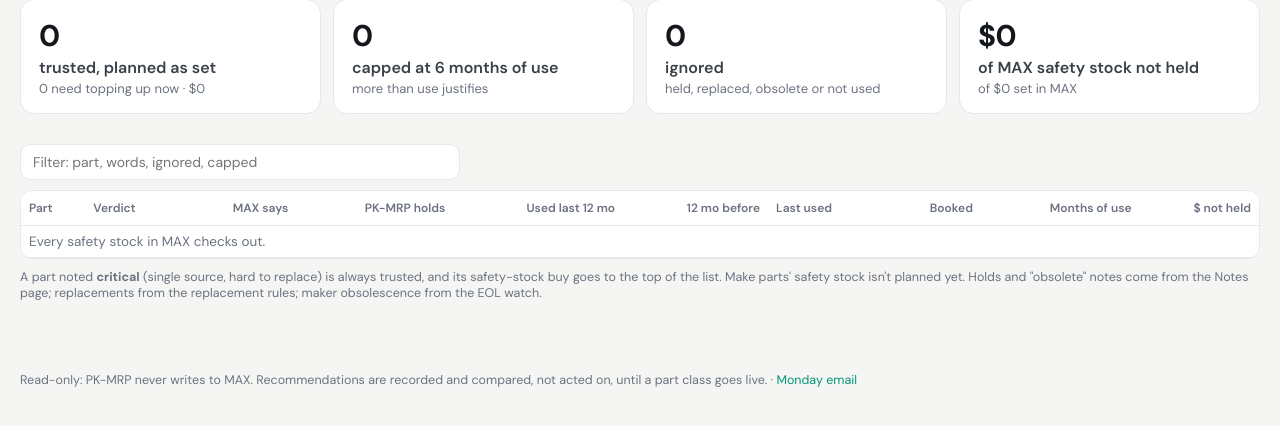
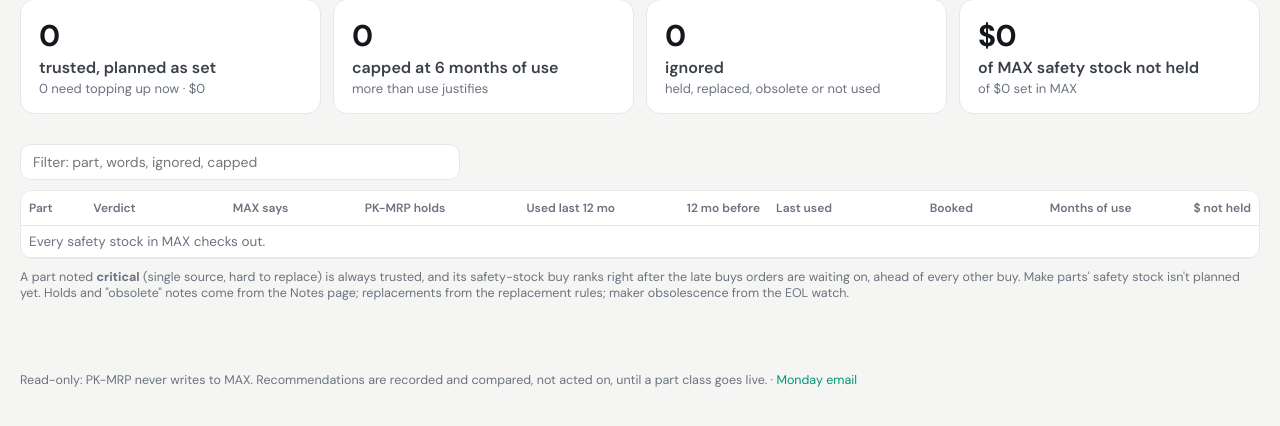
Before and after one commit to jaredPK1/PK-MRP, a Flask app: page /safety-stock in a window 1280 px wide. Shown: the part 314-740 px from the top of the page. Run offline with Flask 3, Linux system fonts and the light colour scheme.

Commit message:
Critical safety stock ranks after late order buys
A critical part's safety-stock buy went to the very top of the list, so
on 11-04 three of them held slots 1-3 with "Place today" and "protects
$13.1M" while 48 buys orders are waiting on were late. Rob read them as
emergencies; nothing was short. Now late order buys rank first, then
critical safety-stock buys, then the other order buys, then plain
safety stock. The chip says "Restore safety stock" instead of a
place-by date, and the card says the orders rely on it, none short.

Co-Authored-By: Claude Opus 5.5 <noreply@anthropic.com>

```diff
--- a/pkmrp/web/app.py
+++ b/pkmrp/web/app.py
@@ -47,6 +47,15 @@ def _when(place_by, today):
     if days == 0:
         return "Place today", "today"
     return f"By {d:%a %-d %b}", "soon"
+
+
+def _buy_when(b, today):
+    """The place-by chip for a buy. A critical part's safety-stock-only buy is
+    dated today, but no order is waiting on it: "Place today" read as an
+    emergency next to the orders it protects."""
+    if b.get("critical") and b.get("ss_only"):
+        return "Restore safety stock", "soon"
+    return _when(b["place_by"], today)
 
 
 def _money2(v):
@@ -298,7 +307,7 @@ def create_app():
         snap, on_hold = without_held(snap)
         buys = snap["buys"]
         for b in buys:
-            b["when"], b["tone"] = _when(b["place_by"], today)
+            b["when"], b["tone"] = _buy_when(b, today)
         email = request.headers.get("X-Auth-Request-Email", "")
         name = _first_name(email)
         h = snap["headline"]
@@ -341,7 +350,7 @@ def create_app():
             if not who or (who == "-" and not owner(b["part"])) or owner(b["part"]) == who
         ]
         for b in rows:
-            b["when"], b["tone"] = _when(b["place_by"], today)
+            b["when"], b["tone"] = _buy_when(b, today)
         return render_template(
             "buys.html",
             snap=snap,
--- a/pkmrp/web/templates/_why.html
+++ b/pkmrp/web/templates/_why.html
@@ -25,7 +25,7 @@
     {% endif %}
     {% set sz = b.sizing or {} %}<div><span class="lbl">Do</span> Order <b>{{ b.qty|qty }}</b>{% if b.packs %} ({{ b.packs }} {{ b.pack_uom or 'pack' }} of {{ b.pack_qty|qty }}){% endif %}{% if s.vendor %} from <b>{{ s.vendor|title }}</b>{% endif %}{% if b.spend %} · about {{ b.spend|money }}{% endif %}{% if sz.policy == 'economic' %} — covers booked orders through <b>{{ sz.covers_until|nice_date }}</b>; {{ b.min_qty|qty }} of it can't wait{% endif %}{% if s.later_qty %}. The next {{ s.later_qty|qty }} can be ordered by {{ s.later_place_by|nice_date }}{% endif %}.
       {% if sz.why %}<div class="muted small">{{ sz.why }}{% if sz.rate_per_week %} Booked orders use about {{ sz.rate_per_week|qty }} a week.{% endif %}</div>{% endif %}</div>
-    {% set j = b.ss_judge or {} %}{% if b.ss_qty %}<div><span class="lbl">Safety</span> {% if b.ss_only %}Nothing booked needs ordering this week. This{% else %}{{ b.ss_qty|qty }} of it{% endif %} tops stock back up to the safety stock: MAX says <b>{{ j.ss|qty }}</b>{% if j.verdict == 'capped' %}, PK-MRP holds <b>{{ j.use|qty }}</b> ({{ j.why }}){% endif %}{% if j.months %} — about {{ j.months }} months of use{% endif %}.{% if b.critical %} <b>Critical part</b> (part note): kept as set, and ranked at the top of the list: running out would stop the {{ b.protects_orders }} booked orders that use it.{% else %} Ranked after the buys that protect an order.{% endif %}</div>
+    {% set j = b.ss_judge or {} %}{% if b.ss_qty %}<div><span class="lbl">Safety</span> {% if b.ss_only %}Nothing booked needs ordering this week. This{% else %}{{ b.ss_qty|qty }} of it{% endif %} tops stock back up to the safety stock: MAX says <b>{{ j.ss|qty }}</b>{% if j.verdict == 'capped' %}, PK-MRP holds <b>{{ j.use|qty }}</b> ({{ j.why }}){% endif %}{% if j.months %} — about {{ j.months }} months of use{% endif %}.{% if b.critical %} <b>Critical part</b> (part note): kept as set, and ranked right after the late buys orders are waiting on: running out would stop the {{ b.protects_orders }} booked orders that use it.{% else %} Ranked after the buys that protect an order.{% endif %}</div>
     {% elif j.verdict == 'ignored' %}<div class="muted small"><span class="lbl">Safety</span> MAX has a safety stock of {{ j.ss|qty }}; PK-MRP doesn't plan to it: {{ j.why }}.</div>{% endif %}
     {% if sz.add_to_po %}<div><span class="lbl">PO</span> {{ sz.add_to_po.po }} for {{ sz.add_to_po.qty|qty }} went in {{ sz.add_to_po.created|nice_date }}. Add to it rather than cutting a second PO, if the vendor will take it.</div>{% endif %}
     {% if b.changed and b.changed.kind != 'new' %}<div class="warn"><span class="lbl">Changed</span> {{ b.changed.text }}. Check who's waiting below before ordering.</div>{% endif %}
--- a/pkmrp/web/templates/buys.html
+++ b/pkmrp/web/templates/buys.html
@@ -27,7 +27,7 @@
       <td class="r muted">{{ b.rank }}</td>
       <td class="mono">{{ b.part }} {{ part_note(b.part) }}</td>
       <td class="dcol">{{ b.description|lower|capitalize }}</td>
-      <td class="r">{{ b.qty|qty }}{% if b.sizing and b.sizing.policy == 'economic' %}<br><span class="muted small" title="{{ b.sizing.why }}">thru {{ b.sizing.covers_until|nice_date(False) }}</span>{% endif %}{% if b.changed and b.changed.kind != 'new' %}<br><span class="chip late" title="{{ b.changed.text }}">changed</span>{% endif %}{% if b.ss_qty %}<br>{% if b.ss_only %}<span class="chip quiet" title="Nothing booked needs ordering this week: this restores the safety stock in MAX ({{ (b.ss_judge or {}).use|default(b.safety_stock)|qty }})">safety stock</span>{% elif b.ss_qty %}<span class="chip quiet" title="{{ b.ss_qty|qty }} of it restores the safety stock in MAX">+{{ b.ss_qty|qty }} safety stock</span>{% endif %}{% endif %}{% if b.packs %}<br><span class="muted small">{{ b.packs }} {{ b.pack_uom or 'pack' }} of {{ b.pack_qty|qty }}</span>{% endif %}</td>
+      <td class="r">{{ b.qty|qty }}{% if b.sizing and b.sizing.policy == 'economic' %}<br><span class="muted small" title="{{ b.sizing.why }}">thru {{ b.sizing.covers_until|nice_date(False) }}</span>{% endif %}{% if b.changed and b.changed.kind != 'new' %}<br><span class="chip late" title="{{ b.changed.text }}">changed</span>{% endif %}{% if b.ss_qty %}<br>{% if b.ss_only and b.critical %}{% elif b.ss_only %}<span class="chip quiet" title="Nothing booked needs ordering this week: this restores the safety stock in MAX ({{ (b.ss_judge or {}).use|default(b.safety_stock)|qty }})">safety stock</span>{% elif b.ss_qty %}<span class="chip quiet" title="{{ b.ss_qty|qty }} of it restores the safety stock in MAX">+{{ b.ss_qty|qty }} safety stock</span>{% endif %}{% endif %}{% if b.packs %}<br><span class="muted small">{{ b.packs }} {{ b.pack_uom or 'pack' }} of {{ b.pack_qty|qty }}</span>{% endif %}</td>
       <td class="r">{{ b.spend|money if b.spend else '' }}</td>
       <td><span class="chip {{ b.tone }}">{{ b.when }}</span></td>
       <td class="r">{{ b.lead_days|round|int }}d</td>
--- a/pkmrp/web/templates/home.html
+++ b/pkmrp/web/templates/home.html
@@ -95,7 +95,7 @@
           <span class="chip {{ b.tone }}">{{ b.when }}</span>
           {% if b.changed and b.changed.kind != 'new' %}<span class="chip late" title="{{ b.changed.text }} — check Why this buy? before ordering">changed</span>{% endif %}
           {% if b.wo_only %}<span class="chip quiet" title="No sales order pegged directly — needed by open work orders or vendor kits">for open WOs</span>{% endif %}
-          {% if b.ss_only %}<span class="chip quiet" title="Nothing booked needs ordering this week: this restores the safety stock in MAX ({{ (b.ss_judge or {}).use|default(b.safety_stock)|qty }})">safety stock</span>{% elif b.ss_qty %}<span class="chip quiet" title="{{ b.ss_qty|qty }} of it restores the safety stock in MAX">+{{ b.ss_qty|qty }} safety stock</span>{% endif %}
+          {% if b.ss_only and b.critical %}{% elif b.ss_only %}<span class="chip quiet" title="Nothing booked needs ordering this week: this restores the safety stock in MAX ({{ (b.ss_judge or {}).use|default(b.safety_stock)|qty }})">safety stock</span>{% elif b.ss_qty %}<span class="chip quiet" title="{{ b.ss_qty|qty }} of it restores the safety stock in MAX">+{{ b.ss_qty|qty }} safety stock</span>{% endif %}
           {{ part_note(b.part) }}
         </div>
         <div class="desc">{{ b.description|lower|capitalize }}</div>
@@ -112,7 +112,7 @@
         </div>
         {% elif b.critical and b.protects_orders %}
         <div class="unblocks">
-          Critical part: protects <b>{{ b.protects_orders }} order{{ '' if b.protects_orders == 1 else 's' }}</b>{% if b.protects_value %} worth <b>{{ b.protects_value|money }}</b>{% endif %} <span class="cust">· none is short yet; this keeps its safety stock</span>
+          Critical part: <b>{{ b.protects_orders }} order{{ '' if b.protects_orders == 1 else 's' }}</b>{% if b.protects_value %} worth <b>{{ b.protects_value|money }}</b>{% endif %} rely on it <span class="cust">· none is short; this restores its safety stock</span>
         </div>
         {% endif %}
         {% if sz.add_to_po %}<div class="add-to-po small">PO {{ sz.add_to_po.po }} for {{ sz.add_to_po.qty|qty }} went in {{ sz.add_to_po.created|nice_date(False) }} — add these to it rather than a new PO, if the vendor will take it.</div>{% endif %}
--- a/pkmrp/web/templates/safety_stock.html
+++ b/pkmrp/web/templates/safety_stock.html
@@ -33,5 +33,5 @@
     </tr>
   {% else %}<tr><td colspan="10" class="muted">Every safety stock in MAX checks out.</td></tr>{% endfor %}</tbody>
 </table></div>
-<p class="foot-note">A part noted <b>critical</b> (single source, hard to replace) is always trusted, and its safety-stock buy goes to the top of the list. Make parts' safety stock isn't planned yet. Holds and "obsolete" notes come from the Notes page; replacements from the replacement rules; maker obsolescence from the EOL watch.</p>
+<p class="foot-note">A part noted <b>critical</b> (single source, hard to replace) is always trusted, and its safety-stock buy ranks right after the late buys orders are waiting on, ahead of every other buy. Make parts' safety stock isn't planned yet. Holds and "obsolete" notes come from the Notes page; replacements from the replacement rules; maker obsolescence from the EOL watch.</p>
 {% endblock %}
--- a/pkmrp/web/templates/training.html
+++ b/pkmrp/web/templates/training.html
@@ -50,7 +50,7 @@
     <dt>Decision check</dt><dd>Runs after every hourly plan and catches wasted work: parts booked orders still need right after a PO (a PO that covered the orders and left only safety stock is listed apart — add that only for a price break), the same part on repeat POs, buys that changed sharply since the hour before (the card gets a red <span class="chip late">changed</span> chip — check before ordering), buys that came and went with no PO, and late buys left sitting. Each row says what to do. Today shows a one-line count when there's something to look at. <span class="who">Buyers and Jared, weekly.</span></dd>
     <dt>ECN chips</dt><dd>Read every plan from Ron's ECN app, the source of truth for engineering changes. <span class="chip note-chip tag-ecn">ECN 126168 · In Process</span> means Engineering is changing the part — check before buying a lot. <span class="chip note-chip tag-obsolete">obsolete · ECN 126056</span> means the part's latest closed ECN set it to rev ZZ (PK's mark for obsolete; MAX has no obsolete flag). Click a chip to see the part's ECNs in the ECN app. Buys of obsoleted parts are listed at the top of Today. <span class="who">Buyers before placing; Engineering to clear the cause.</span></dd>
     <dt>Notes</dt><dd>What people know about a part that MAX doesn't say — a replacement coming from Engineering, obsolete, an ECN being created, on hold, a supplier problem. Add one with <b>+ note</b> next to any part number; it shows as a chip next to that part on every page until someone removes it. Notes don't change the plan — except <b>Hold — don't buy yet</b>, which takes the part off every buy list (Today, All buys, By vendor, shelf carts) until the note is removed; held parts are listed under On hold on Today. <span class="who">Everyone — Engineering, buyers, planners.</span></dd>
-    <dt>Safety stock</dt><dd><b>Which safety stock numbers in MAX shouldn't we plan to?</b> PK-MRP keeps MAX's safety stock on bought parts as a floor: once every booked order is covered, stock below it is a buy with a <span class="chip quiet">safety stock</span> chip, ranked after every buy that protects an order (so the top ten is still "orders slip without these"; the email lists them in their own section). Each number is judged first: <b>ignored</b> on held, replaced or maker-obsolete parts and parts nobody used in 12 months with nothing booked; <b>capped</b> at 6 months of real use; the rest trusted. The page lists the ignored and capped ones, with a CSV of every part, to fix in MAX. A part with a <span class="chip note-chip tag-critical">critical</span> note (single source, hard to replace — add it on any part with "+ note") keeps its safety stock exactly as set, and its safety-stock buy goes to the top of the list — so "work the top ten" covers it. <span class="who">Ron, Chad, buyers.</span></dd>
+    <dt>Safety stock</dt><dd><b>Which safety stock numbers in MAX shouldn't we plan to?</b> PK-MRP keeps MAX's safety stock on bought parts as a floor: once every booked order is covered, stock below it is a buy with a <span class="chip quiet">safety stock</span> chip, ranked after every buy that protects an order (so the top ten is still "orders slip without these"; the email lists them in their own section). Each number is judged first: <b>ignored</b> on held, replaced or maker-obsolete parts and parts nobody used in 12 months with nothing booked; <b>capped</b> at 6 months of real use; the rest trusted. The page lists the ignored and capped ones, with a CSV of every part, to fix in MAX. A part with a <span class="chip note-chip tag-critical">critical</span> note (single source, hard to replace — add it on any part with "+ note") keeps its safety stock exactly as set, and its safety-stock buy ranks right after the late buys orders are already waiting on, ahead of every other buy. Its chip reads <span class="chip soon">Restore safety stock</span>, not a place-by date: no order is short yet. <span class="who">Ron, Chad, buyers.</span></dd>
     <dt>Excess stock</dt><dd><b>What stock does the plan not need, and how stale is it?</b> The starting list for the excess &amp; obsolete reserve. Every part PK makes or buys is measured against what PK-MRP plans for it — everyday parts against booked orders and open work orders (a subassembly only counts what its parents still need after their own stock) plus the safety stock PK-MRP holds; long-lead parts against 12 months of requirement plus buffer. Valued per each. Each part gets a tier — <b>dead</b> (no demand, no use in 2 years), <b>idle</b> (no use in a year), <b>slow</b> (no demand, used this year), <b>over</b> (more than its demand) — for Finance to put percentages on. CSV of every part. <span class="who">Tim, Jared, monthly or quarter end.</span></dd>
     <dt>Overbuys</dt><dd>Open POs nobody needs, POs bought for more than will be needed, POs arriving early, and stock with no order behind it — in dollars. When one is legitimate (spares, at a CM, minimum buy, already fixed with the vendor), <b>Clear…</b> it with the reason: it leaves the list and the totals, and comes back only if it grows. <span class="who">Buyers and supply chain, weekly.</span></dd>
   </dl>
--- a/pkmrp/web/whats_new.py
+++ b/pkmrp/web/whats_new.py
@@ -5,6 +5,11 @@ Every feature people can see gets a line here in the same change
 """
 
 WHATS_NEW = (
+    (
+        "2026-11-04",
+        "Critical safety stock ranks after late order buys",
+        "A critical part's safety-stock buy went to the very top of the list, so on 11-04 three of them held slots 1-3 with \"Place today\" and \"protects $13.1M\" while 48 buys that orders are already waiting on were late. They looked like emergencies, and nothing was short. Now they rank right after the late order buys and ahead of every other buy, the chip says Restore safety stock instead of a place-by date, and the card reads \"9 orders worth $13.1M rely on it · none is short\".",
+    ),
     (
         "2026-11-04",
         "Decision check: safety stock after a PO isn't a short PO",
```
Also changed, not shown: pkmrp/core/rank.py (+13 -8 lines), tests/test_rank_web.py (+2 -2 lines), tests/test_safety.py (+13 -11 lines).
